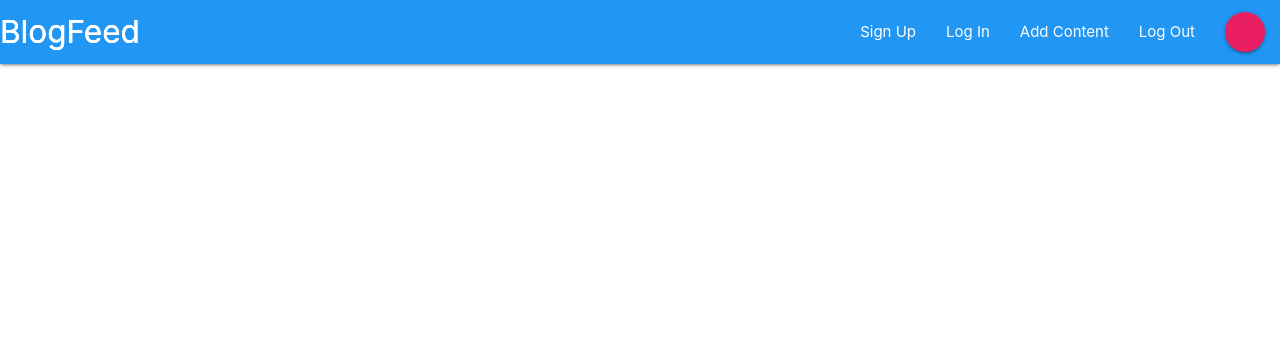
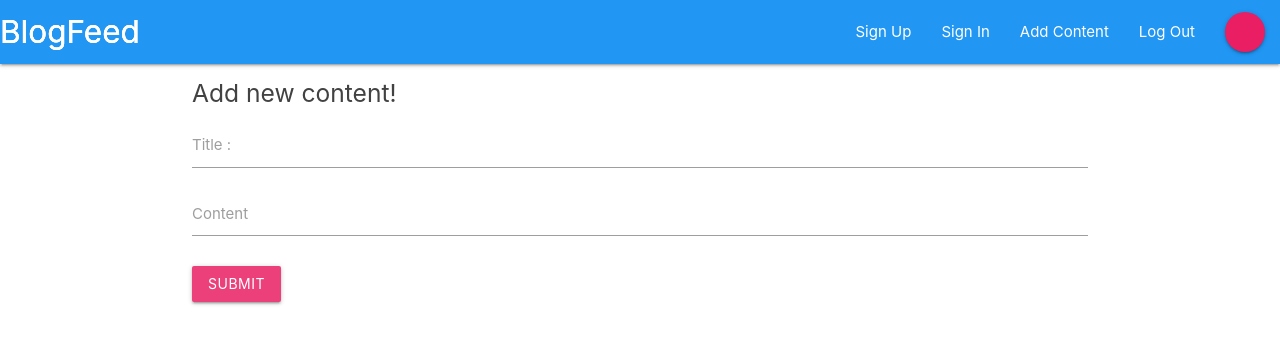
Before and after one commit to arghac14/BlogFeed, a React (Create React App) app: page /createproject in a window 1280 px wide. Shown: the top 344 px of the page. Built offline with nearby package versions, Linux system fonts and the light colour scheme.

Commit message:
Added CreateProject

```diff
--- a/src/App.js
+++ b/src/App.js
@@ -5,6 +5,7 @@ import Dashboard from './components/dashboard/Dashboard'
 import ProjectDetails from './components/projects/ProjectDetails'
 import SignIn from './components/auth/SignIn'
 import SignUp from './components/auth/SignUp'
+import CreateProject from './components/projects/CreateProject'
 class App extends Component{
   render() {
     return(
@@ -15,7 +16,8 @@ class App extends Component{
         <Route exact path='/' component={Dashboard}/>
         <Route path="/project/:id" component={ProjectDetails}/>
         <Route path="/signin" component={SignIn}/>
-        <Route path="/signUp" component={SignUp}/>
+        <Route path="/signup" component={SignUp}/>
+        <Route path="/createproject" component={CreateProject}/>
       </Switch>
     </div>
     </BrowserRouter>
--- a/src/components/layout/SignedIn.js
+++ b/src/components/layout/SignedIn.js
@@ -7,7 +7,7 @@ const SignedIn=()=>{
         <nav className="nav-wrapper blue darken -5">
             <Link to='/' className="brand-logo"> BlogFeed</Link>
             <ul className="right">
-                <li><NavLink to='/'>Add Content</NavLink></li>
+                <li><NavLink to='/createproject'>Add Content</NavLink></li>
                 <li><NavLink to='/'>Log Out</NavLink></li>
                 <li><NavLink to='/' className="btn btn-floating pink lighen-2"></NavLink></li>
             </ul>
--- a/src/components/layout/SignedOut.js
+++ b/src/components/layout/SignedOut.js
@@ -7,8 +7,8 @@ const SignedOut=()=>{
         <nav className="nav-wrapper blue darken -5">
             <Link to='/' className="brand-logo"> BlogFeed</Link>
             <ul className="right">
-                <li><NavLink to='/'>Sign Up</NavLink></li>
-                <li><NavLink to='/'>Log In</NavLink></li>
+                <li><NavLink to='/signup'>Sign Up</NavLink></li>
+                <li><NavLink to='/signin'>Sign In</NavLink></li>
 
             </ul>
         </nav>
--- a/src/components/projects/CreateProject.js
+++ b/src/components/projects/CreateProject.js
@@ -0,0 +1,42 @@
+import React, { Component } from 'react'
+
+class CreateProject extends Component {
+    state={
+         title:'',
+         content:'',
+
+    }
+    handleChange=(e)=>{
+        this.setState({
+            [e.target.id]:e.target.value
+        })
+    }
+    handleSubmit=(e)=>{
+        e.preventDefault();
+        console.log(this.state)
+    }
+    render() {
+        return (
+            <div className="container">
+            <form onSubmit={this.handleSubmit} className="white">
+                <h5 className="grey-text text-darken-3">Add new content!</h5>
+                <div className="input-field">
+                    <label htmlFor="title">Title :</label>
+                    <input type="text" id ="title" onChange={this.handleChange}/>
+                </div>
+                <div className="input-field">
+
+                    <label htmlFor="content">Content</label>
+                    <textarea id ="content" className="materialize-textarea" onChange={this.handleChange}/>
+                </div>
+                <div className="input-field">
+                    <button className="btn pink lighten-1 z-depth-1">Submit</button>
+                </div>
+            </form>
+
+            </div>
+        )
+    }
+}
+
+export default CreateProject;
--- /dev/null
+++ b/src/index.css
@@ -0,0 +1,15 @@
+html{
+    min-height: 100%;
+}
+body{
+    margin:0;
+    padding: 0;
+    font-family: sans-serif;
+}
+form{
+    padding:20px;
+    padding-top: 60px;
+}
+form button, form h5{
+    margin:20px 0;
+}
```
